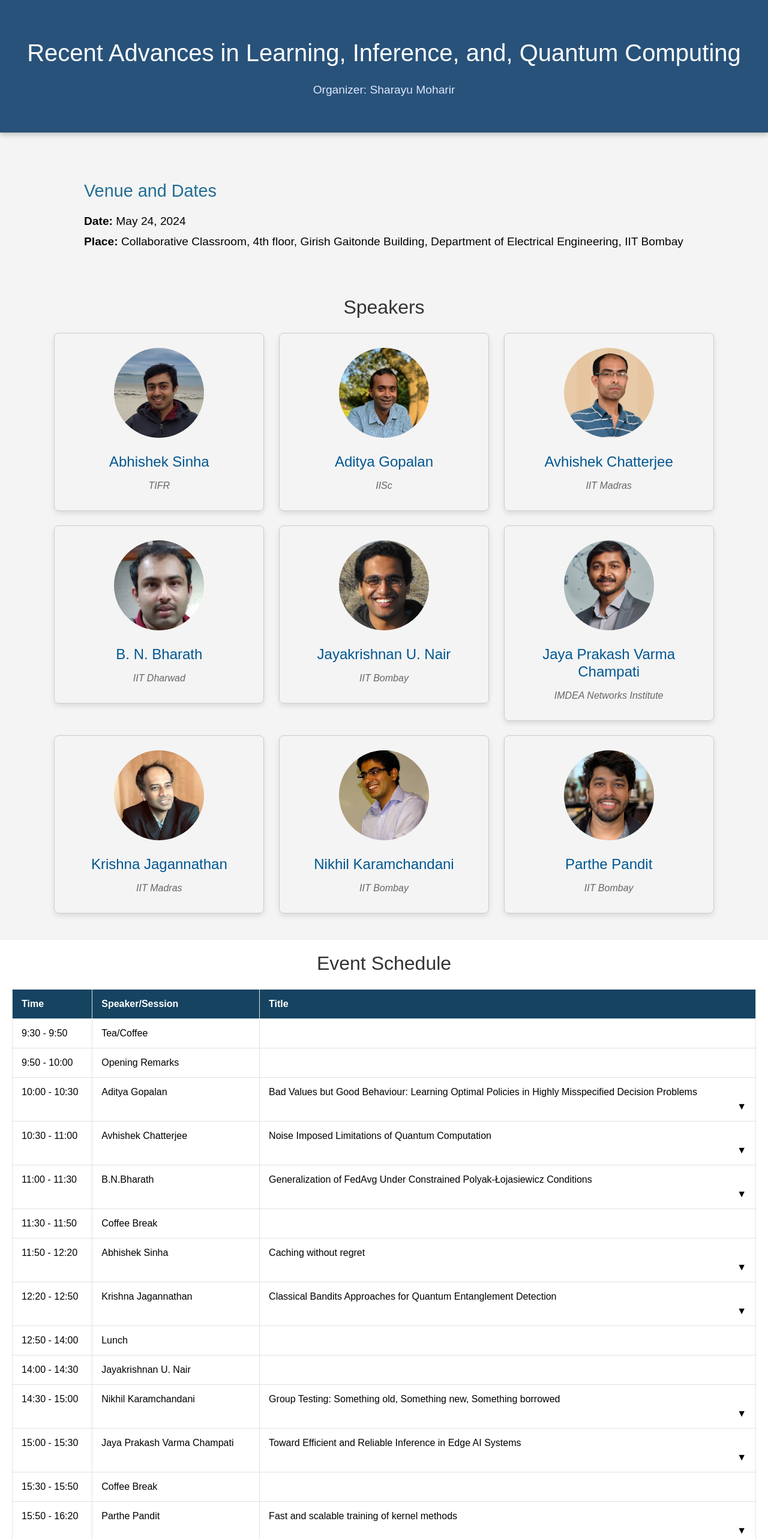
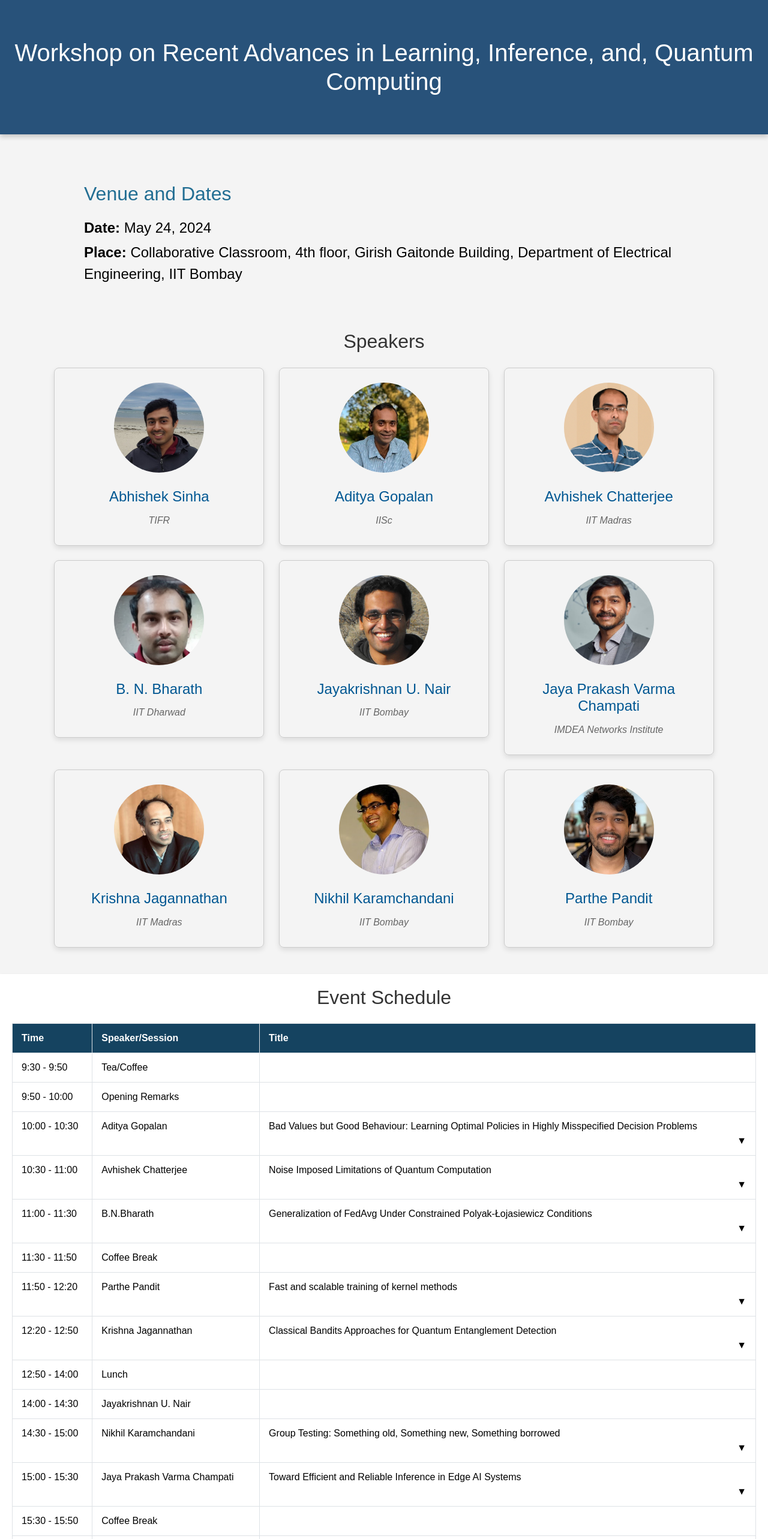
Before and after one commit to Umesh3833/WorkshopDemo, a React (Create React App) app: page / in a window 1280 px wide. Shown: the top 2566 px of the page at 60% size. Built offline with nearby package versions, Linux system fonts and the light colour scheme.

Commit message:
updated schedule

```diff
--- a/public/index.html
+++ b/public/index.html
@@ -25,7 +25,7 @@
       work correctly both with client-side routing and a non-root public URL.
       Learn how to configure a non-root public URL by running `npm run build`.
     -->
-    <title>SCPP</title>
+    <title>LIQC</title>
   </head>
   <body>
     <noscript>You need to enable JavaScript to run this app.</noscript>
--- a/src/App.css
+++ b/src/App.css
@@ -43,7 +43,7 @@ html {
 
 .venue-title {
   margin-top: 10px;
-  font-size: 1.8rem;
+  font-size: 2rem;
   color: #226E93;
   margin-bottom: 20px;
 }
@@ -51,7 +51,7 @@ html {
 .event-date,
 .venue-info {
 
-  font-size: 1.2rem;
+  font-size: 1.5rem;
   color: #030303;
   margin-bottom: 5px;
   font-weight: 500;
--- a/src/App.js
+++ b/src/App.js
@@ -16,7 +16,8 @@ function App() {
       <Speakers speakers={speakers} />
       <Schedule events={events} />
       <footer className="text-center mt-4 p-4">
-        <p>Contact us at [email address] for more information.</p>
+        <p className="lead">Organizer: Sharayu Moharir</p>
+        <p>Contact: sharayu.moharir@gmail.com</p>
       </footer>
     </div>
   );
--- a/src/Constants.js
+++ b/src/Constants.js
@@ -110,10 +110,11 @@ export const events = [
     },
     {
         time: "11:50 - 12:20",
-        speaker: "Abhishek Sinha",
-        title: "Caching without regret",
-        abstract: "Caching, which refers to dynamically selecting a small subset of files to store on a limited-capacity server to maximize the hits, is a fundamental problem in edge networks. In this talk, we will discuss an emergent class of online caching algorithms that achieve zero regret in various problem settings for any arbitrary file request sequence. Starting from the fundamental limits of a single cache, we will discuss learning-aided caching algorithms that can incorporate untrusted predictions to their advantage. We will then propose efficient online algorithms for a cache network serving multiple users. Finally, we will discuss the problem of fair caching and design new algorithms to maximize the cumulative $\\alpha$-fair utility function."
+        speaker: "Parthe Pandit",
+        title: "Fast and scalable training of kernel methods",
+        abstract: "In machine learning, kernel machines can often perform similarly or better than deep neural networks (DNNs) on small datasets. There has been a renewed interest in kernel machines due to the discovery of their equivalence to wide neural networks in certain regimes. However, a key feature of DNNs is their ability to scale the model size and training data size independently, whereas in traditional kernel machines model size is tied to data size. Because of this coupling, scaling kernel machines to large data has been computationally challenging. In this paper, we provide a way forward for constructing large-scale *general kernel models*, which are a generalization of kernel machines that decouples the model and training data, and allows training on arbitrarily large datasets. We also provide a fast scalable algorithm to train general kernel models with large number of centers."
     },
+
     {
         time: "12:20 - 12:50",
         speaker: "Krishna Jagannathan",
@@ -145,11 +146,12 @@ export const events = [
         time: "15:30 - 15:50",
         speaker: "Coffee Break"
     },
+
     {
         time: "15:50 - 16:20",
-        speaker: "Parthe Pandit",
-        title: "Fast and scalable training of kernel methods",
-        abstract: "In machine learning, kernel machines can often perform similarly or better than deep neural networks (DNNs) on small datasets. There has been a renewed interest in kernel machines due to the discovery of their equivalence to wide neural networks in certain regimes. However, a key feature of DNNs is their ability to scale the model size and training data size independently, whereas in traditional kernel machines model size is tied to data size. Because of this coupling, scaling kernel machines to large data has been computationally challenging. In this paper, we provide a way forward for constructing large-scale *general kernel models*, which are a generalization of kernel machines that decouples the model and training data, and allows training on arbitrarily large datasets. We also provide a fast scalable algorithm to train general kernel models with large number of centers."
+        speaker: "Abhishek Sinha",
+        title: "Caching without regret",
+        abstract: "Caching, which refers to dynamically selecting a small subset of files to store on a limited-capacity server to maximize the hits, is a fundamental problem in edge networks. In this talk, we will discuss an emergent class of online caching algorithms that achieve zero regret in various problem settings for any arbitrary file request sequence. Starting from the fundamental limits of a single cache, we will discuss learning-aided caching algorithms that can incorporate untrusted predictions to their advantage. We will then propose efficient online algorithms for a cache network serving multiple users. Finally, we will discuss the problem of fair caching and design new algorithms to maximize the cumulative $\\alpha$-fair utility function."
     },
     {
         time: "16:20 - 16:50",
--- a/src/Header.js
+++ b/src/Header.js
@@ -3,8 +3,8 @@ import React from 'react';
 function Header() {
   return (
     <header className="header-section">
-        <h1 className="my-4">Recent Advances in Learning, Inference, and, Quantum Computing</h1>
-        <p className="lead">Organizer: Sharayu Moharir</p>
+        <h1 className="my-4">Workshop on Recent Advances in Learning, Inference, and, Quantum Computing</h1>
+        {/* <p className="lead">Organizer: Sharayu Moharir</p> */}
     </header>
   );
 }
```
